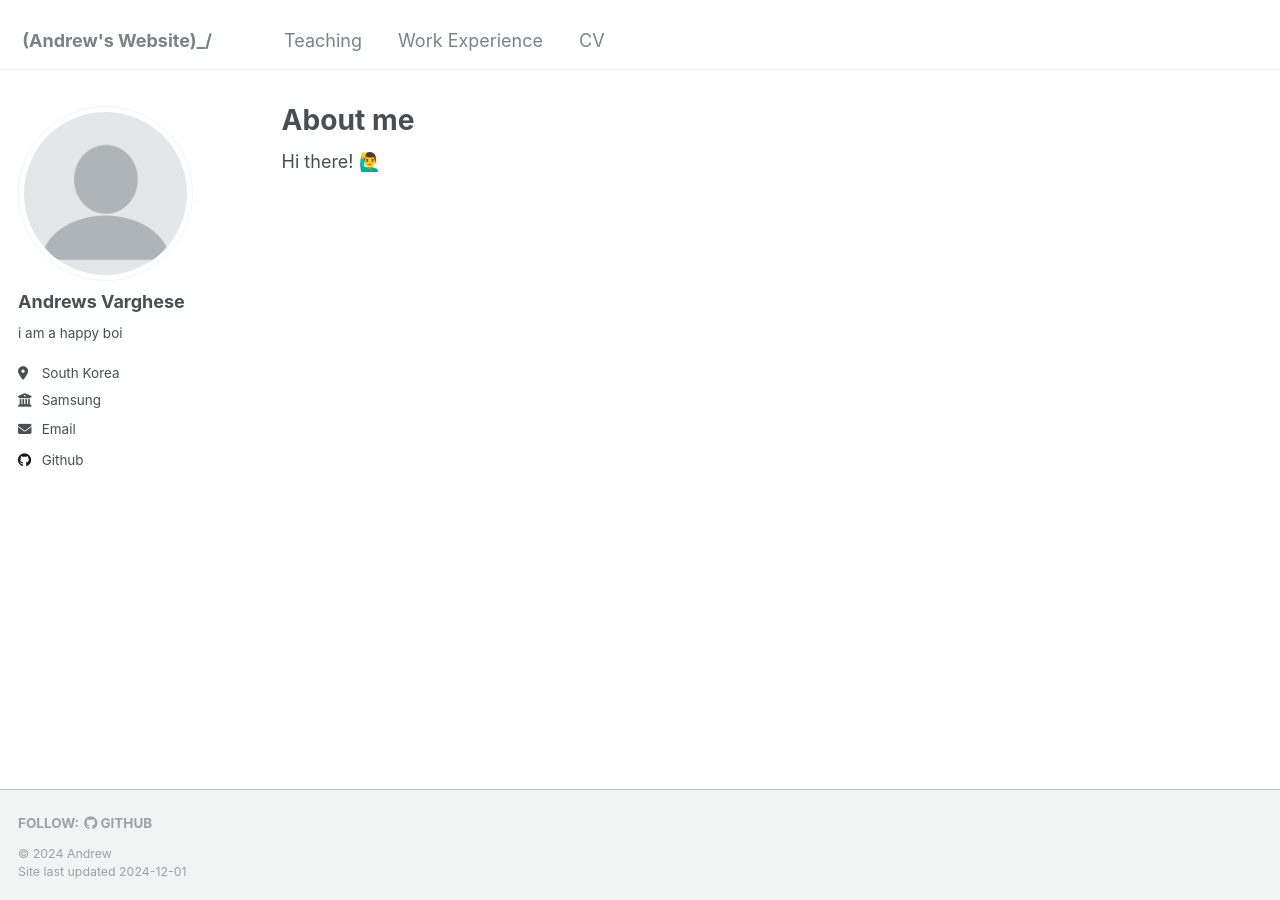
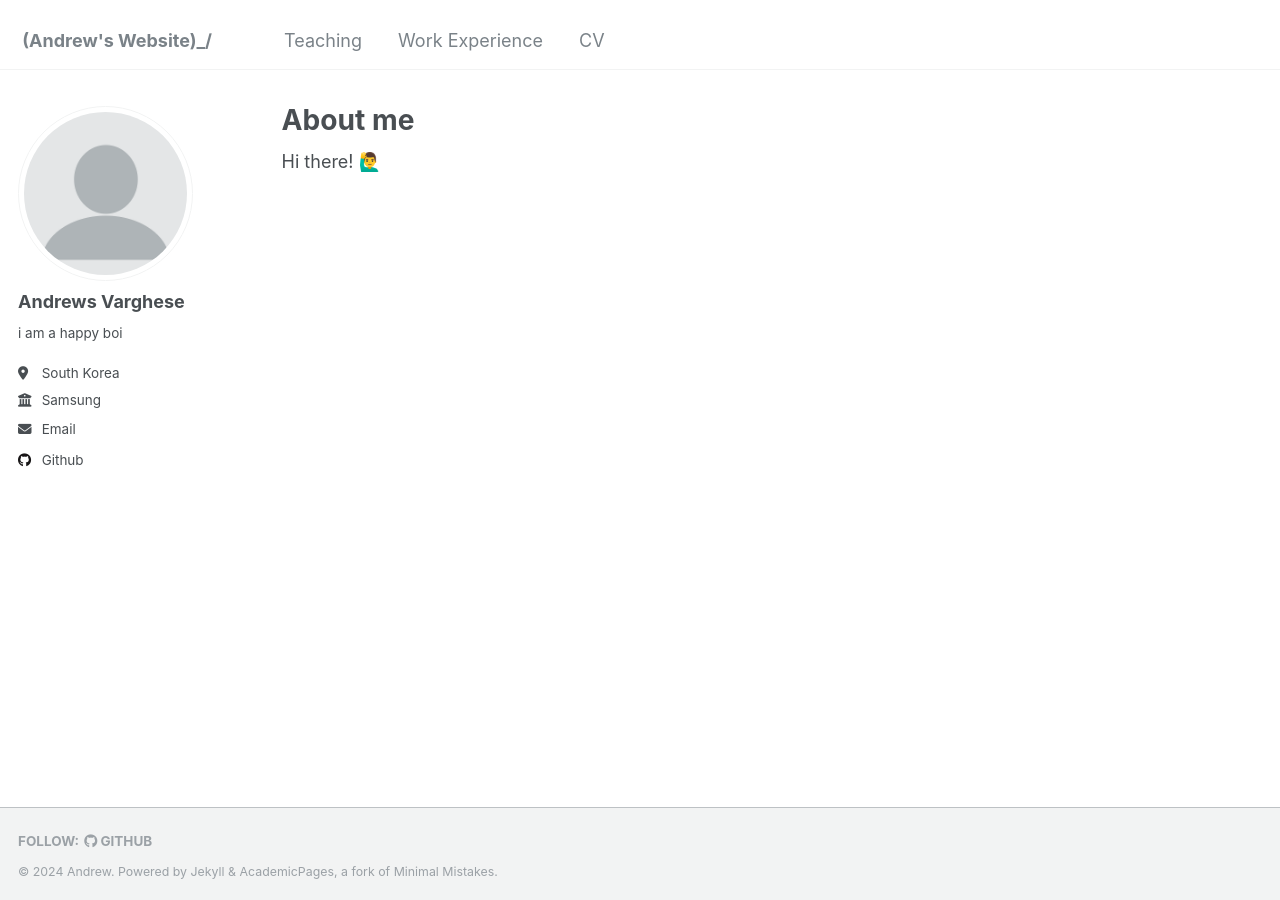
Before and after one commit to asgv123/asgv123.github.io, a Jekyll site: the page built from _pages/about.md, in a window 1280 px wide. Built offline with Jekyll 4.4.1, drawn with Linux system fonts in a browser that asks for light colours.

Commit message:
Update footer.html

```diff
--- a/_includes/footer.html
+++ b/_includes/footer.html
@@ -13,7 +13,4 @@
 </div>
 {% endif %}
 
-<div class="page__footer-copyright">
-  &copy; {{ site.time | date: '%Y' }} {{ site.name | default: site.title }}<br />
-  Site last updated {{ "now" | date: '%Y-%m-%d' %}}
-</div>
+<div class="page__footer-copyright">&copy; {{ site.time | date: '%Y' }} {{ site.name | default: site.title }}. {{ site.data.ui-text[site.locale].powered_by | default: "Powered by" }} <a href="http://jekyllrb.com" rel="nofollow">Jekyll</a> &amp; <a href="https://github.com/academicpages/academicpages.github.io">AcademicPages</a>, a fork of <a href="https://mademistakes.com/work/minimal-mistakes-jekyll-theme/" rel="nofollow">Minimal Mistakes</a>.</div>
```
